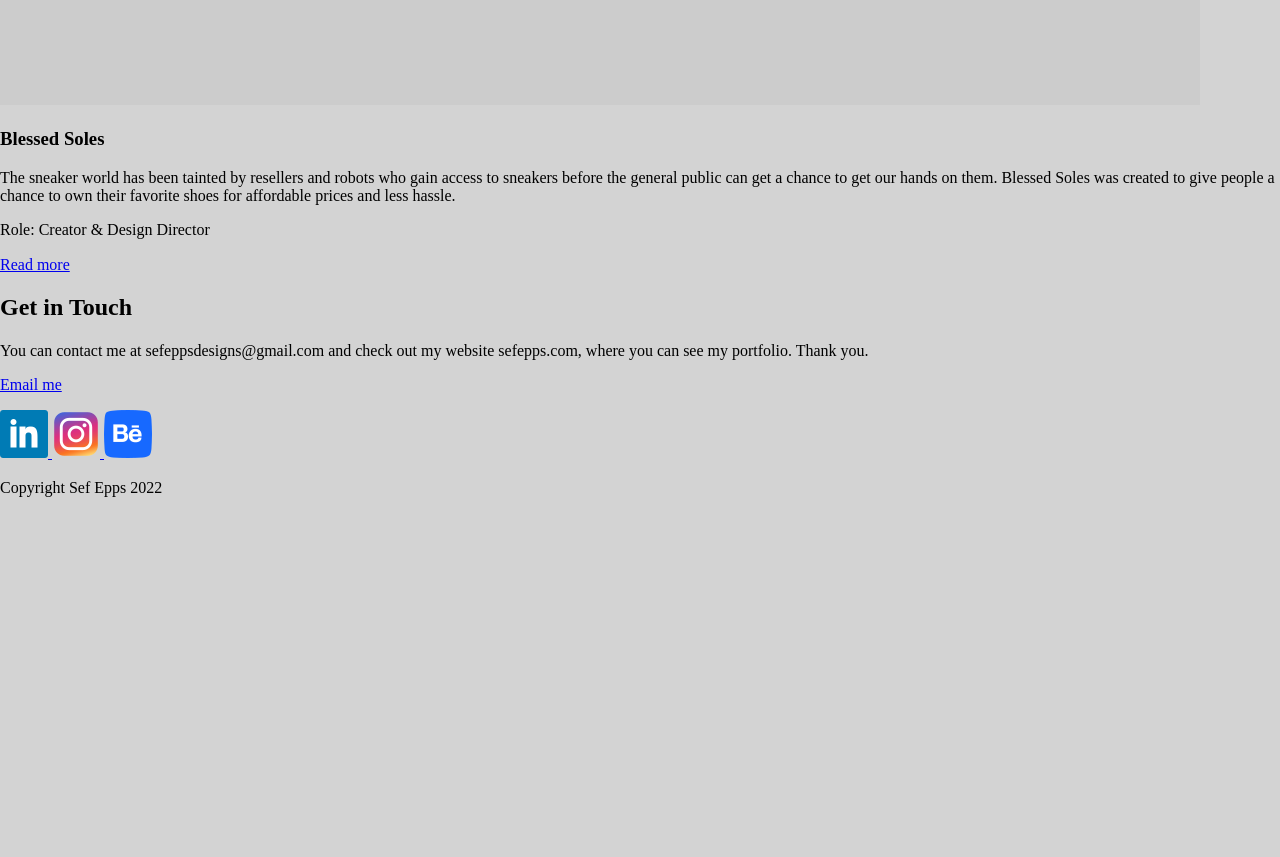
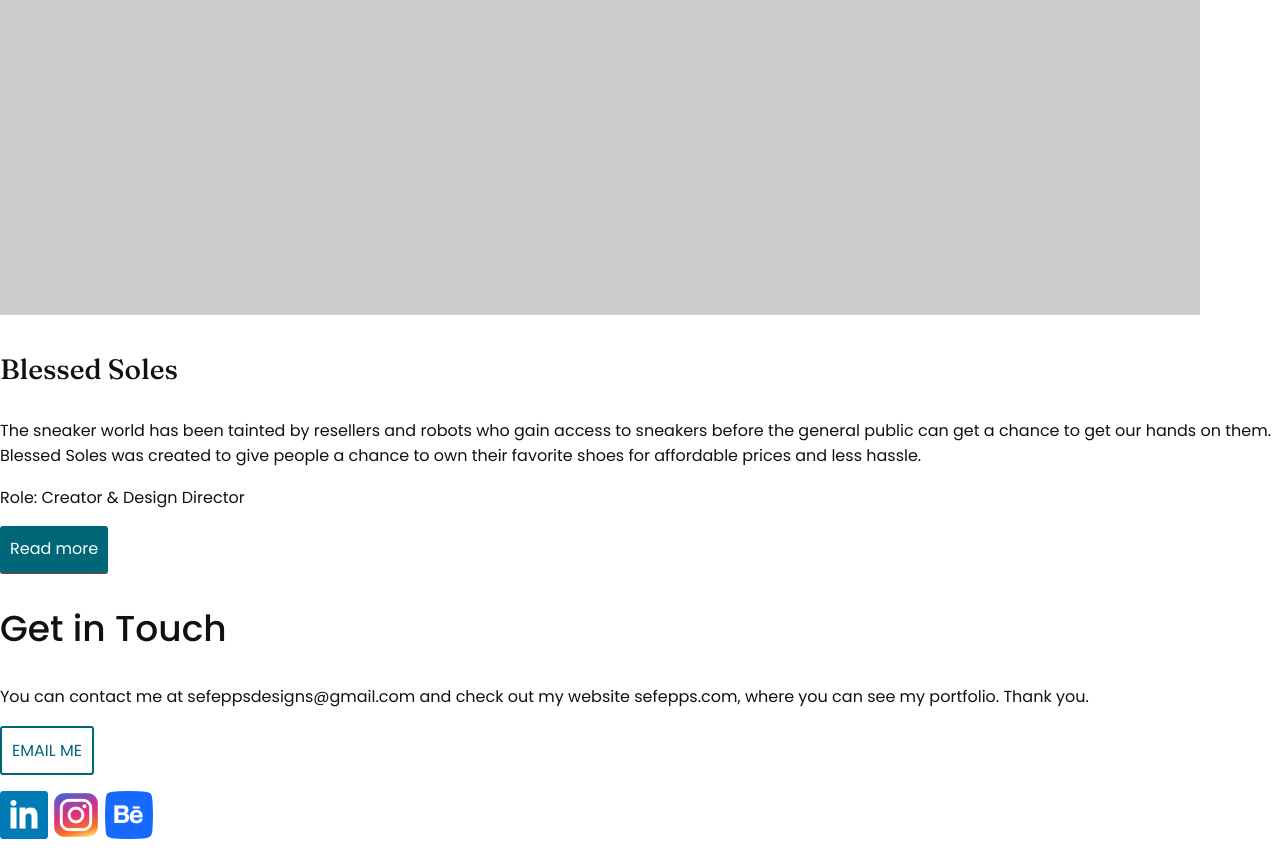
Before and after one commit to jfepps0/portfolio-website, a plain HTML site: page index.html in a window 1280 px wide. Shown: the part 1940-2797 px from the top of the page. Before the commit the page ends 2453 px from the top, so only its background shows below. Drawn offline with nearby package versions, Linux system fonts and the light colour scheme; placeholder pictures from the web are drawn by us.

Commit message:
Styling
If applied, this commit will change the styling of the webpages.

```diff
--- a/css/style.css
+++ b/css/style.css
@@ -1,3 +1,78 @@
-body {
-    background-color: lightgrey;
-}
+  body {
+    background-color: #ffffff;
+    font-family: 'Poppins', sans-serif;
+    font-size: 16px;
+    font-weight: 400;
+    line-height: 1.6;
+    color: #111111;
+  }
+  ul {
+      color: #006778;
+  }
+
+  h1, h2, h3, h4 {
+    color: #111111;
+    line-height: 1.4;
+  }
+  h1 {
+    font-family: 'Poppins', sans-serif;
+    font-size: 2.75em;
+    font-weight: 700;
+  }
+
+  h2 {
+    font-family: 'Poppins', sans-serif;
+    font-size: 2.25em;
+    font-weight: 500;
+  }
+
+  h3 {
+    font-family: 'Fraunces', serif;
+    font-size: 1.75em;
+    font-weight: 700;
+  }
+  h4 {
+    font-family: 'Poppins', sans-serif;
+    font-size: 1.35em;
+    font-weight: 500;
+  }
+  a {
+    color: #006778;
+    text-decoration: none;
+  }
+  a:hover {
+    color: #BC8200;
+    text-decoration: underline;
+  }
+  a:visited {
+    color: #ff7a7a;
+  }
+  a:active {
+    color: #BC8200;
+  }
+  .button {
+    display: inline-block;
+    background-color: #006778;
+    color: #ffffff;
+    font-weight: 400;
+    padding: 10px;
+    border-radius: 3px;
+    border-bottom: 2px solid #4d4d4d;
+    transition: 0.2s opacity;
+  }
+  .button:hover {
+    opacity: 0.8;
+    text-decoration: none;
+  }
+  .button.contact {
+    background-color: transparent;
+    color: #006778;
+    text-transform: uppercase;
+    border: 2px solid #006778;
+  }
+/*
+Colors used:
+Primary Color (White): #FFFFFF;
+Secondary Color (Black): #111111;
+3rd Color (Teal): #006778
+4th Color (Gold): #BC8200
--- a/index.html
+++ b/index.html
@@ -1,13 +1,15 @@
 <!DOCTYPE html>
 <html lang="en" dir="ltr">
   <head>
+    <meta name="viewport" content="width=device-width, initial-scale=1">
+    <link href="https://fonts.googleapis.com/css2?family=Poppins:wght@400;500;700&display=swap" rel="stylesheet">
     <link rel="stylesheet" type="text/css" href="https://cdnjs.cloudflare.com/ajax/libs/normalize/8.0.0/normalize.min.css">
     <link rel="stylesheet" type="text/css" href="css/style.css">
     <meta charset="utf-8">
     <title>Welcome to Sef Designs</title>
   </head>
   <body>
-
+    <link href="https://fonts.googleapis.com/css2?family=Fraunces:wght@500&display=swap" rel="stylesheet">
     <header>
       <a href="index.html"><img src="img/sef-logo2.png" height="50.000" width="80.000" alt="Sef Epps Designs"></a>
       <nav>
@@ -19,7 +21,7 @@
       </nav>
       <div>
         <div>
-          <h1>Hi, and Welcome to Sef Epps Designs</h1>
+          <h1>Hi, and Welcome to Sef Epps Designs!</h1>
           <span>I'm a UX/UI Designer from Washington, D.C.</span>
           <p></p>
         </div>
@@ -35,7 +37,7 @@
       <div>Projects</div>
     </div>
 
-    <div>
+    <p><div>
         <div>
           <picture>
             <source srcset="http://via.placeholder.com/600x400" media="(max-width:767px)">
@@ -48,10 +50,12 @@
             Scoreboard was created for users to have instant access to sports with a native app for both iOS and Android phones. Without having to download any apps from the store, Scoreboard allows users to stay up to date with the latest news about their favorite leagues, teams, players, etc.
             <div>Role: Creator & Design Director</div>
           </p>
-          <a href="scoreboard.html">Read more</a>
+          <a href="scoreboard.html" class="button">Read more</a>
         </div>
       </div>
+    </p>
 
+    <p>
       <div>
         <div>
           <picture>
@@ -65,10 +69,10 @@
             The sneaker world has been tainted by resellers and robots who gain access to sneakers before the general public can get a chance to get our hands on them. Blessed Soles was created to give people a chance to own their favorite shoes for affordable prices and less hassle.
             <div>Role: Creator & Design Director</div>
           </p>
-          <a href="blessed-soles.html">Read more</a>
+          <a href="blessed-soles.html" class="button">Read more</a>
         </div>
       </div>
-
+    </p>
 
 
     <footer>
@@ -77,7 +81,7 @@
         <p>You can contact me at sefeppsdesigns@gmail.com and check out my website sefepps.com, where you
           can see my portfolio. Thank you.</p>
           <div>
-            <a href="mailto:sefeppsdesigns@gmail.com">Email me</a>
+            <a href="mailto:sefeppsdesigns@gmail.com" class="button contact">Email me</a>
             <div>
                 <p><a href="https://www.linkedin.com/in/sefepps" target="LinkedIn">
                     <img src="img/linkedin-icon.png">
```
Also changed, not shown: about.html (+2 -0 lines), blessed-soles.html (+2 -0 lines), scoreboard.html (+2 -0 lines).
